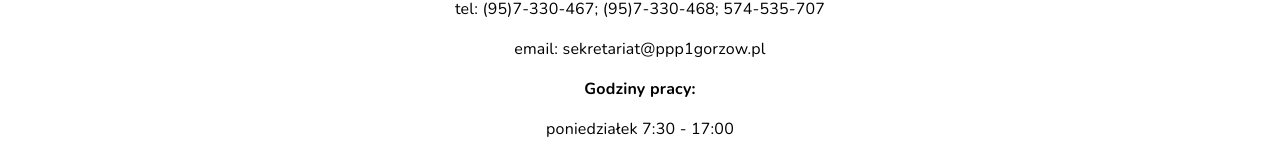
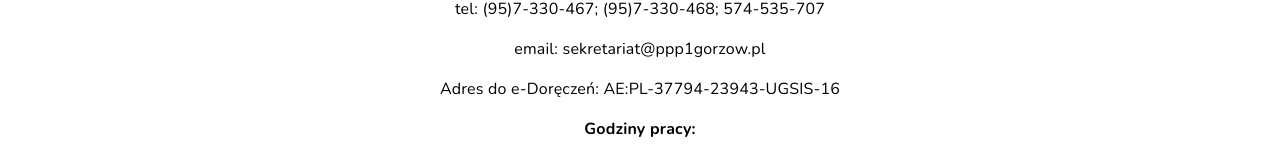
Before and after one commit to Madejczyk/ppp1gorzow, a Next.js app: page / in a window 1280 px wide. Shown: the part 543-703 px from the top of the page. Built offline with nearby package versions, Linux system fonts and the light colour scheme.

Commit message:
Adres do edoreczen

```diff
--- a/app/common/Informacja.tsx
+++ b/app/common/Informacja.tsx
@@ -12,6 +12,9 @@ export const Informacja = () => {
         <p>
             email: <a href="mailto:sekretariat@ppp1gorzow.pl">sekretariat@ppp1gorzow.pl</a>
         </p>
+        <p>
+            Adres do e-Doręczeń: AE:PL-37794-23943-UGSIS-16
+        </p>
         <h4>
     Godziny pracy:
         </h4>
```
